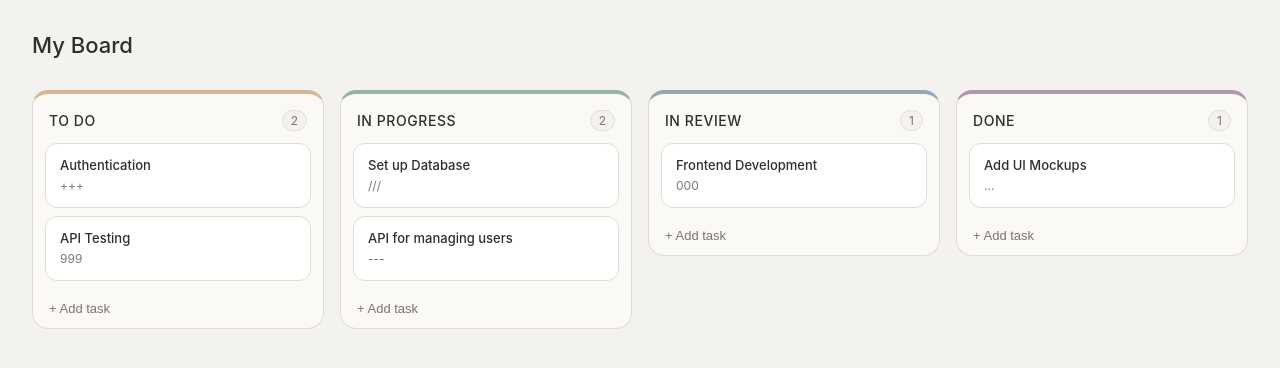
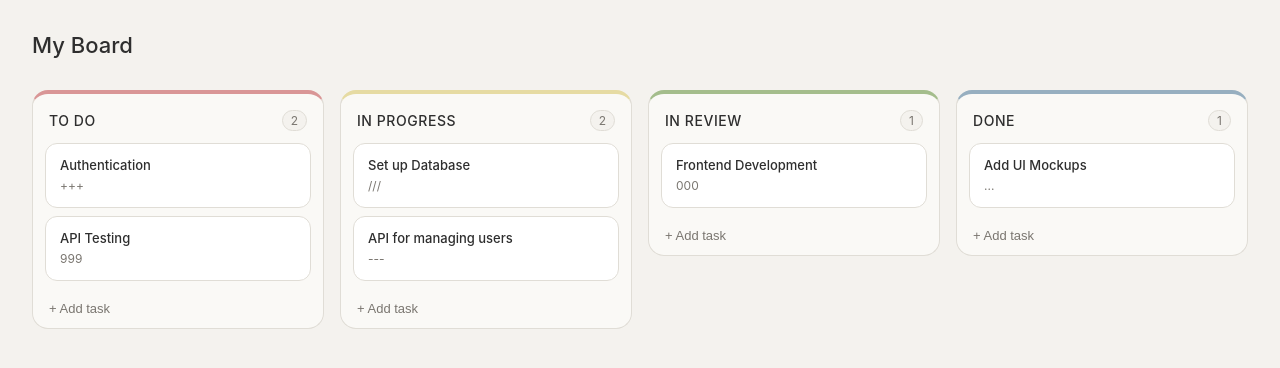
Before and after one commit to sotluf/taskspace, an Angular app in the folder taskspace-frontend/: page /board in a window 1280 px wide. Shown: the top 368 px of the page. Built offline with nearby package versions, Linux system fonts and the light colour scheme.

Commit message:
style: update scss color accents for column statuses

```diff
--- a/taskspace-frontend/src/styles.scss
+++ b/taskspace-frontend/src/styles.scss
@@ -6,10 +6,10 @@ $color-text-primary: #2e2e2e;
 $color-text-secondary: #7a7670;
 
 // Colors column accents
-$color-todo: #d4b896;
-$color-inprogress: #96b4a0;
-$color-inreview: #96a8b4;
-$color-done: #b496a8;
+$color-todo: #d99696;
+$color-inprogress: #e6dba3;
+$color-inreview: #a4bd8c;
+$color-done: #97afc0;
 
 // Typography
 $font-family: -apple-system, BlinkMacSystemFont, 'Segoe UI', sans-serif;
```
